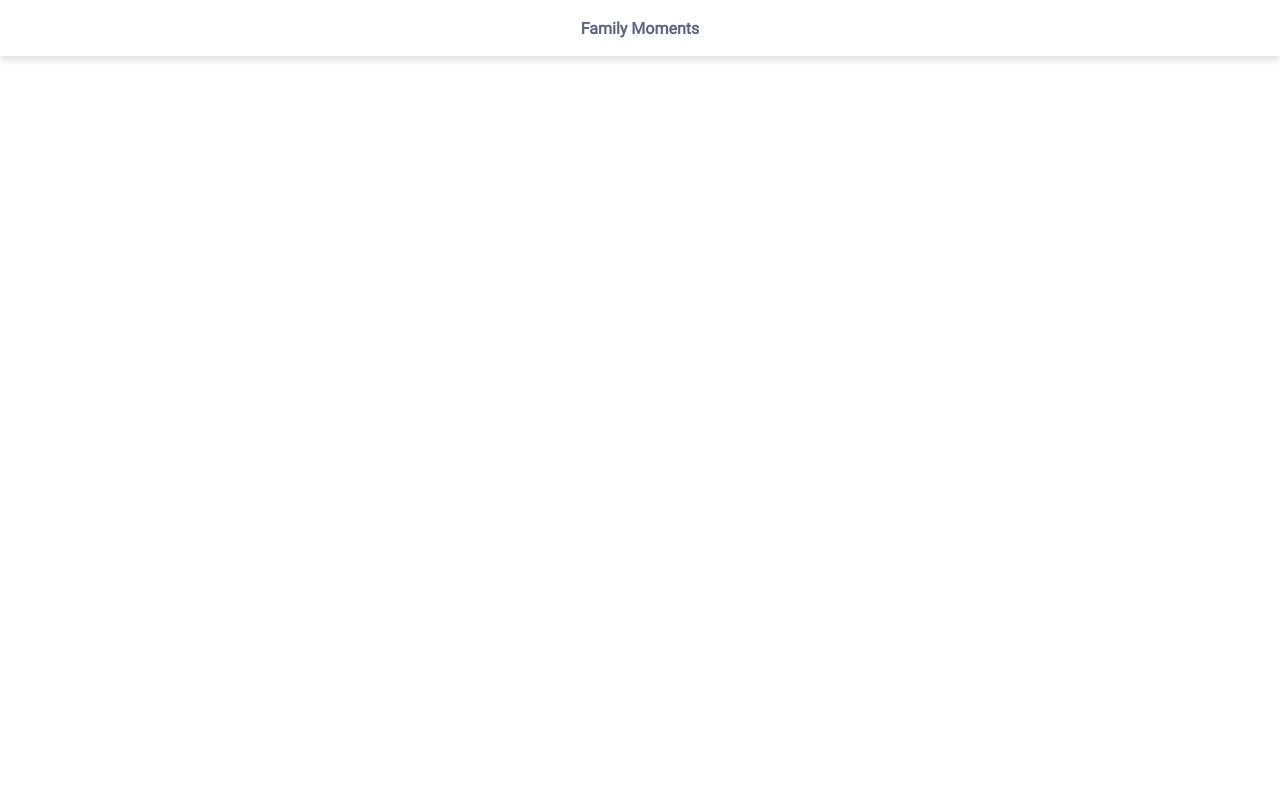
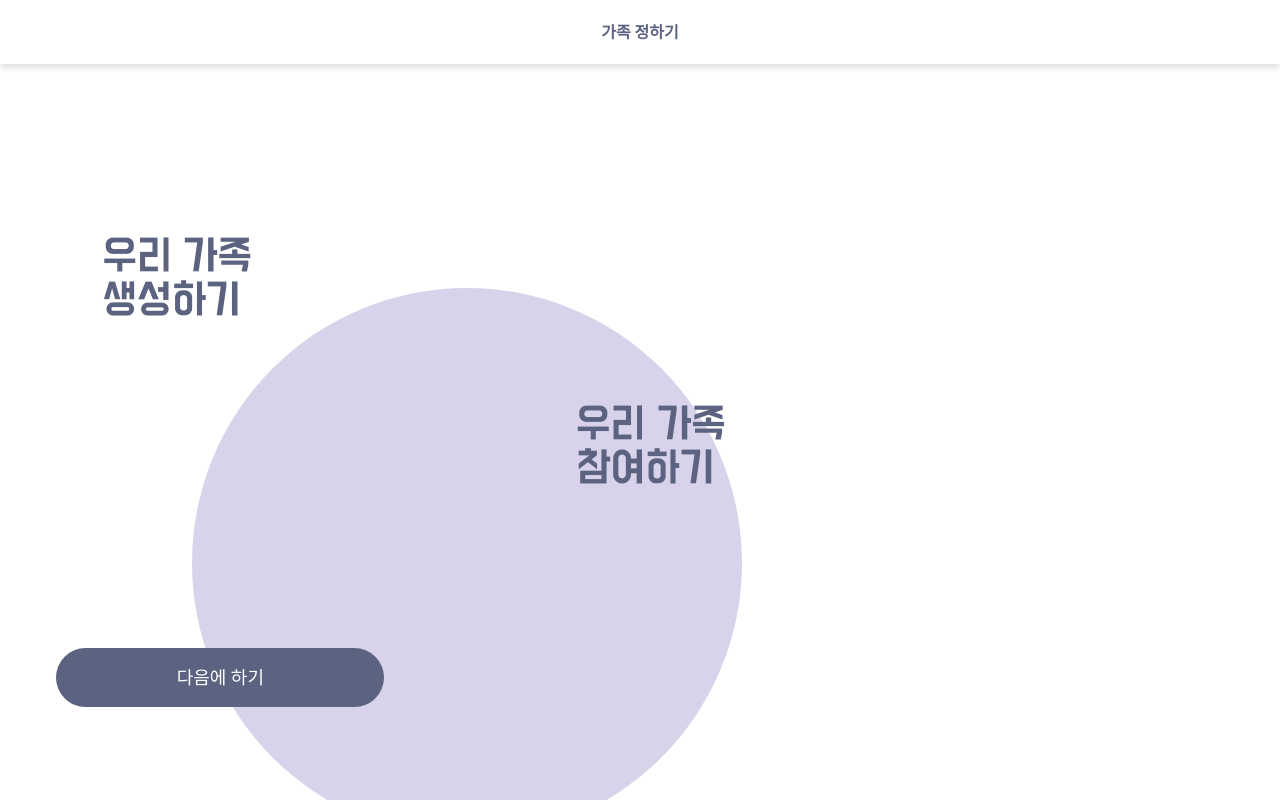
Before and after one commit to familymoments/Front, a React (Create React App) app in the folder front/: page / in a window 1280 px wide. Built offline with nearby package versions, Linux system fonts and the light colour scheme.

Commit message:
[docs] pull

```diff
--- a/front/src/App.js
+++ b/front/src/App.js
@@ -4,6 +4,7 @@ import { useEffect } from 'react';
 import classes from "./App.module.css";
 import Landing from './pages/Landing';
 import Main from './pages/Main';
+import NewFamily from './pages/NewFamily';
 
 
 function App() {
@@ -19,8 +20,12 @@ function App() {
         <div className={classes.App}>
             <BrowserRouter>
                 <Routes>
-                    <Route path="/" element={<Landing/>} />
+
+
+                    <Route path='/' element={<NewFamily />} />
                     <Route path="/main" element={<Main/>} />
+                    {/* 페이지 생성 시 기본 값 */}
+                    <Route path="/ex" element={<Landing/>} />
                 </Routes>
             </BrowserRouter>
 
--- /dev/null
+++ b/front/src/components/Button/Button.module.css
@@ -0,0 +1,16 @@
+.button {
+    width: 328px;
+    height: 59px;
+    border-radius: 60px;
+    background-color: #5B6380;
+    border: none;
+    z-index: 1;
+}
+
+.font {
+    font-size: 18px;
+    font-weight: 400;
+    line-height: 21px;
+    font-family: 'Roboto';
+    color: white;
+}
--- /dev/null
+++ b/front/src/components/Button/index.jsx
@@ -0,0 +1,19 @@
+/** 버튼 컴포넌트
+ * props {
+ *  title : string
+ *  btn : css class => 버튼이 위치할 레이아웃 넣는 곳
+ *        (만약, props drilling이 일어나면 상태관리 하기)
+ * }
+*/
+
+import classes from "./Button.module.css";
+
+const Button = props => {
+    return (
+        <button className={`${classes.button} ${props.btn}`} onClick={() => alert("버튼이다.")}>
+            <div className={classes.font}>{props.title}</div>
+        </button>
+    )
+};
+
+export default Button;
--- /dev/null
+++ b/front/src/components/CircleButton/CircleButton.module.css
@@ -0,0 +1,47 @@
+.circle1 {
+    width: 550px;
+    height: 550px;
+    background-color: #EF88A166;
+    border-radius: 50%;
+    transition: background-color .5s;
+}
+
+.activeCircle1 {
+    background-color: #EF88A1CC;
+}
+
+.circle2 {
+    width: 550px;
+    height: 550px;
+    background-color: #D8D3EB;
+    border-radius: 50%;
+    transition: background-color .5s;
+}
+
+.activeCircle2 {
+    background-color: #A89AE0;
+}
+
+.title1 {
+    color: #5B6380;
+    font-size: 36px;
+    line-height: 44px;
+    font-family: "BM Dohyeon";
+    width: 150px;
+    height: 88px;
+    position: absolute;
+    top: 11vh;
+    left: 71vw;
+}
+
+.title2 {
+    color: #5B6380;
+    font-size: 36px;
+    line-height: 44px;
+    font-family: "BM Dohyeon";
+    width: 150px;
+    height: 88px;
+    position: absolute;
+    top: 10vh;
+    left: 30vw;
+}
--- /dev/null
+++ b/front/src/components/CircleButton/index.jsx
@@ -0,0 +1,39 @@
+/** 원형 버튼 컴포넌트
+ * props {
+ *  title : string
+ *  type : string => 사용 가능한 값 "pink" or "purple"
+ *  layout : css class => 사용하는 부분에서 레이아웃 배치한 css 연결
+ *           (만약, props drilling이 일어나면 상태관리 하기)
+ * }
+*/
+
+import { useState } from 'react';
+import classes from "./CircleButton.module.css";
+
+const CircleButton = (props) => {
+    const [isActive, setActive] = useState(false);
+
+    return (
+        <div
+            className={`
+                ${props.layout}
+                ${props.type === "pink" ? classes.circle1 : ''}
+                ${props.type === "purple" ? classes.circle2 : ''}
+                ${isActive ? (props.type === "pink" ? classes.activeCircle1 : '') : ''}
+                ${isActive ? (props.type === "purple" ? classes.activeCircle2 : '') : ''}
+            `}
+            onClick={() => {
+                alert("CircleButton Click");
+            }}
+            onTouchStart={() => setActive(true)}
+            onTouchEnd={() => setActive(false)}
+        >
+            <p className={`
+                ${props.type === "pink" ? classes.title1 : ''}
+                ${props.type === "purple" ? classes.title2 : ''}
+            `}>{props.title}</p>
+        </div>
+    );
+};
+
+export default CircleButton;
--- a/front/src/components/Header/Header.module.css
+++ b/front/src/components/Header/Header.module.css
@@ -3,8 +3,8 @@
     justify-content: center;
     align-items: center;
     width: 100vw;
-    height: 56px;
     box-shadow: 0 5px 5px 0px rgba(0, 0, 0, 0.1);
+    height: 8vh;
     background-color: white;
 
     position: -webkit-sticky;
--- a/front/src/pages/Landing.jsx
+++ b/front/src/pages/Landing.jsx
@@ -2,7 +2,7 @@ import Header from "../components/Header";
 
 const Landing = ()=>{
     return <div>
-        <Header title="Family Moments"></Header>
+        <Header title="Family Moments" showIcon={true}></Header>
     </div>
 }
 
--- a/front/src/pages/Main.jsx
+++ b/front/src/pages/Main.jsx
@@ -1,3 +1,4 @@
+
 import classes from "./Main.module.css";
 import Header from "../components/Header";
 import Footer from "../components/Footer";
@@ -5,9 +6,10 @@ import Footer from "../components/Footer";
 
 const Main = ()=>{
     return <div className={classes.wrapper}>
-        <Header title="Family Moments"></Header>
+        <Header title="Family Moments" showIcon={true}/>
         <Footer></Footer>
     </div>
 }
 
+
 export default Main;
--- /dev/null
+++ b/front/src/pages/NewFamily/NewFamily.module.css
@@ -0,0 +1,35 @@
+.NewFamily {
+    display: flex;
+    flex-direction: column;
+    justify-content: center;
+    align-items: center;
+    overflow: hidden;
+}
+
+.area {
+    position: relative;
+    width: 100vw;
+    /* 100vh - header height size => 100vh - 8vh => 92vh */
+    height: 92vh;
+}
+
+.pinkCircleBtn {
+    position: absolute;
+    top: 6vh;
+    left: -63vw;
+}
+
+.purpleCircleBtn {
+    position: absolute;
+    top: 28vh;
+    left: 15vw;
+}
+
+.btn {
+    position: absolute;
+    top: 73vh;
+    /* hardcoding */
+    /* left: 16px; */
+    /* ( (16 / 360) * 100 )vw => 4.4vw */
+    left: 4.4vw;
+}
--- /dev/null
+++ b/front/src/pages/NewFamily/index.jsx
@@ -0,0 +1,19 @@
+import Button from "../../components/Button";
+import CircleButton from "../../components/CircleButton";
+import Header from "../../components/Header";
+import classes from "./NewFamily.module.css";
+
+const NewFamily = () => {
+    return (
+        <div className={classes.NewFamily}>
+            <Header title="가족 정하기" showIcon={false} />
+            <div className={classes.area}>
+                <CircleButton title="우리 가족 생성하기" type="pink" layout={classes.pinkCircleBtn} />
+                <CircleButton title="우리 가족 참여하기" type="purple" layout={classes.purpleCircleBtn} />
+                <Button btn={classes.btn} title="다음에 하기"/>
+            </div>
+        </div>
+    );
+};
+
+export default NewFamily;
```
Also changed, not shown: front/src/components/Header/index.jsx (+8 -2 lines).
